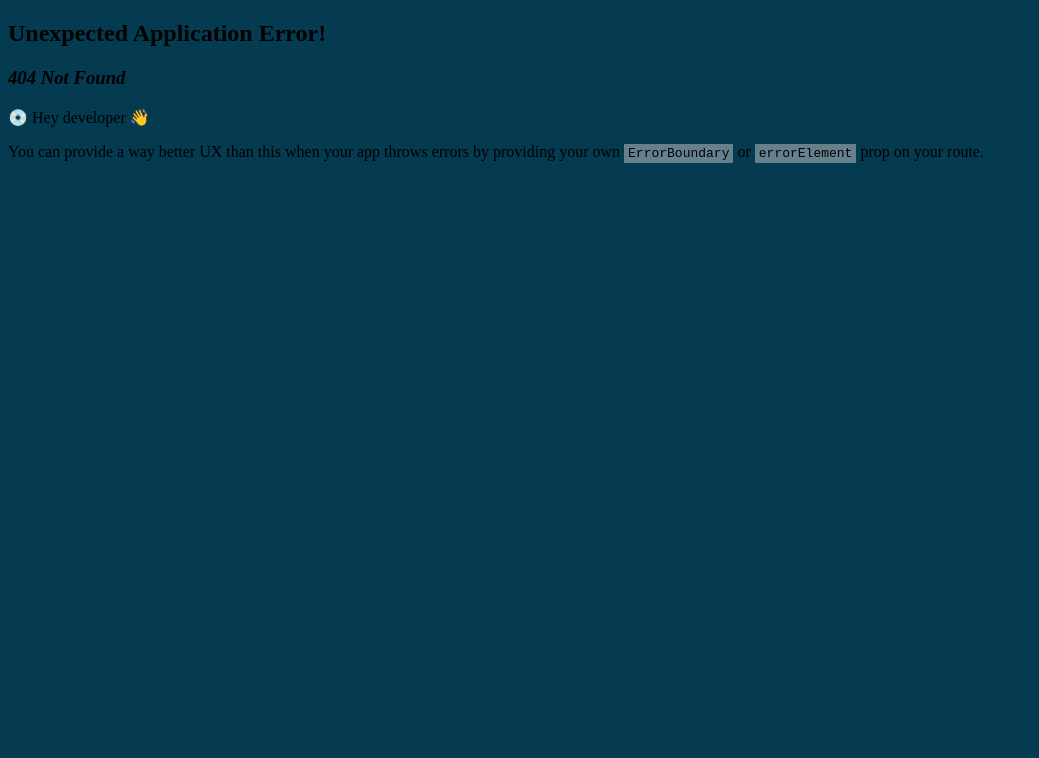
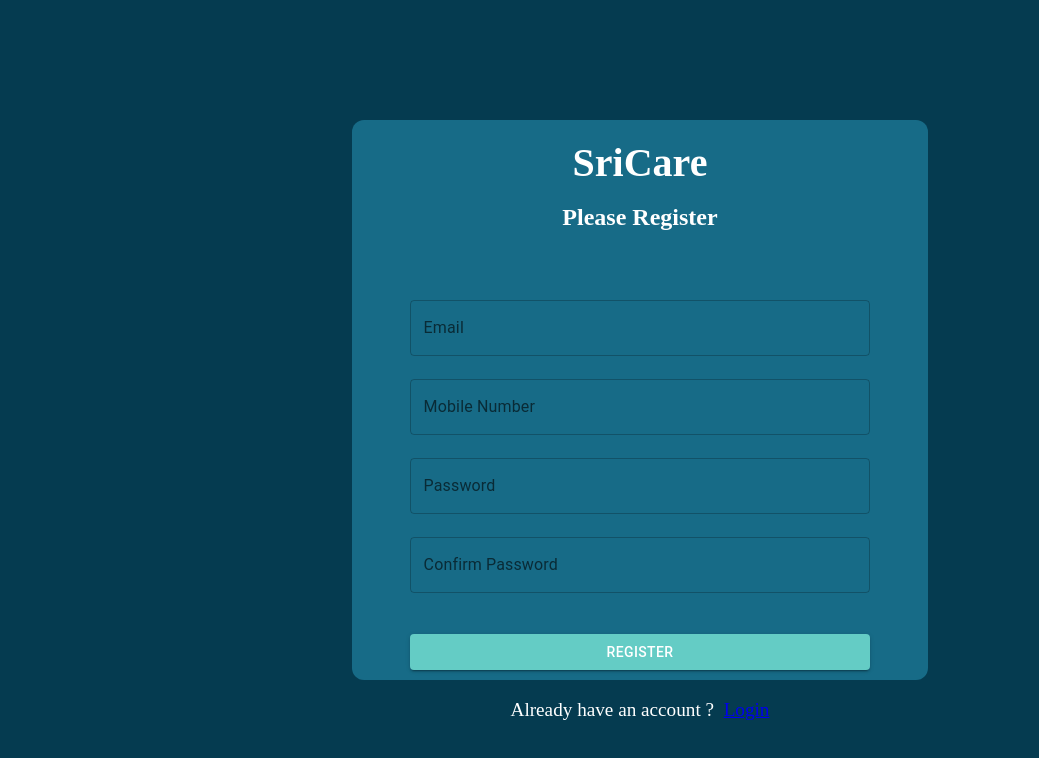
Before and after one commit to saneru-akarawita/SriCare-FrontEnd_Web, a React (Vite) app: page /register in a window 1280 px wide. Before the commit this address had no page. Shown: the top 758 px of the page, without its empty margins (0-1039 px from the left). Built offline with nearby package versions, Linux system fonts and the light colour scheme.

Commit message:
Login and Register UI Completed

```diff
--- a/src/pages/chatRoom.jsx
+++ b/src/pages/chatRoom.jsx
@@ -1,4 +1,4 @@
-import React, { useEffect, useState } from 'react'
+import { useEffect, useState } from 'react'
 import * as SockJS from 'sockjs-client';
 import {Stomp} from '@stomp/stompjs';
 import '../assets/chat.css';
@@ -173,7 +173,7 @@ const ChatRoom = () => {
                 name="userName"
                 value={userData.username}
                 onChange={handleUsername}
-                margin="normal"
+                // margin="normal"
               />
               <button type="button" onClick={registerUser}>
                     connect
--- /dev/null
+++ b/src/pages/loginPage.jsx
@@ -0,0 +1,127 @@
+import React from "react";
+import Box from '@mui/material/Box';
+import Container from '@mui/material/Container';
+import FormControl from '@mui/material/FormControl';
+import TextField from '@mui/material/TextField';
+import { createTheme, ThemeProvider } from '@mui/material/styles';
+import Button from '@mui/material/Button';
+
+const theme = createTheme({
+
+    overrides: {
+        MuiOutlinedInput: {
+          root: {
+            '& $notchedOutline': {
+              borderColor: 'white', // Change the outline color to white
+            },
+          },
+        },
+      },
+
+})
+
+function LoginPage() {
+  return (
+    <div>
+        <Container
+            style={{
+                display: 'flex',
+                alignItems: 'center',
+                justifyContent: 'center',
+                height: '98vh',
+            }}
+        >
+            <Box sx={{ backgroundColor: '#176B87', height: '65vh' , width: '50%'}}
+                borderRadius='12px'>
+
+                <Box
+                    sx={{
+                        height: '15%',
+                        width: '100%',
+                        display: 'flex',
+                        alignItems: 'center',
+                        justifyContent: 'center',
+                        fontSize: '2.5rem',
+                        fontWeight: 'bold',
+                        color: 'white',
+                     }}
+                >
+                    SriCare
+                </Box>
+
+                <Box
+                    sx={{
+                        width: '100%',
+                        display: 'flex',
+                        alignItems: 'center',
+                        justifyContent: 'center',
+                        fontSize: '1.5rem',
+                        fontWeight: 'bold',
+                        color: 'white',
+                     }}
+                >
+                    Please Login
+                </Box>
+
+                <FormControl
+                    sx={{
+                        width: '100%',
+                        display: 'flex',
+                        justifyContent: 'center',
+                        marginTop: '10%',
+                        marginBottom: '5%',
+                     }}
+                >
+                    <ThemeProvider theme={theme}>
+                        <TextField id="outlined-basic" label="Email" variant="outlined"
+                            sx={{
+                                width: '80%',
+                                marginX: 'auto',
+                                marginY: '2%',
+                            }}
+                        />
+                    </ThemeProvider>
+
+                    <ThemeProvider theme={theme}>
+                        <TextField id="outlined-basic" label="Password" variant="outlined"
+                            sx={{
+                                width: '80%',
+                                marginX: 'auto',
+                                marginY: '2%',
+                            }}
+                        />
+                    </ThemeProvider>
+
+                    <Button variant="contained"
+
+                        sx={{
+                            width: '80%',
+                            marginX: 'auto',
+                            marginTop: '5%',
+                            backgroundColor: '#64CCC5'
+                        }}
+
+                    >Login</Button>
+                </FormControl>
+
+                <Box
+                    sx={{
+                        width: '100%',
+                        display: 'flex',
+                        alignItems: 'center',
+                        justifyContent: 'center',
+                        fontSize: '1.2rem',
+                        color: 'white',
+                    }}
+                >
+                    Do not have an account ?
+                    &nbsp; <a href="/register">Register</a>
+                </Box>
+
+            </Box>
+        </Container>
+    </div>
+  );
+}
+
+export default LoginPage;
--- a/src/pages/mainBillPage.jsx
+++ b/src/pages/mainBillPage.jsx
@@ -1,4 +1,4 @@
-import React, { useState } from 'react';
+import { useState } from 'react';
 import TopBar from '../components/TopBar';
 import { Paper, Card, Button } from '@mui/material';
 import Box from '@mui/material/Box';
--- /dev/null
+++ b/src/pages/registerPage.jsx
@@ -0,0 +1,147 @@
+import React from "react";
+import Box from '@mui/material/Box';
+import Container from '@mui/material/Container';
+import FormControl from '@mui/material/FormControl';
+import TextField from '@mui/material/TextField';
+import { createTheme, ThemeProvider } from '@mui/material/styles';
+import Button from '@mui/material/Button';
+
+const theme = createTheme({
+
+    overrides: {
+        MuiOutlinedInput: {
+          root: {
+            '& $notchedOutline': {
+              borderColor: 'white', // Change the outline color to white
+            },
+          },
+        },
+      },
+
+})
+
+function RegisterPage() {
+  return (
+    <div>
+        <Container
+            style={{
+                display: 'flex',
+                alignItems: 'center',
+                justifyContent: 'center',
+                height: '98vh',
+            }}
+        >
+            <Box sx={{ backgroundColor: '#176B87', height: '70vh' , width: '50%'}}
+                borderRadius='12px'>
+
+                <Box
+                    sx={{
+                        height: '15%',
+                        width: '100%',
+                        display: 'flex',
+                        alignItems: 'center',
+                        justifyContent: 'center',
+                        fontSize: '2.5rem',
+                        fontWeight: 'bold',
+                        color: 'white',
+                     }}
+                >
+                    SriCare
+                </Box>
+
+                <Box
+                    sx={{
+                        width: '100%',
+                        display: 'flex',
+                        alignItems: 'center',
+                        justifyContent: 'center',
+                        fontSize: '1.5rem',
+                        fontWeight: 'bold',
+                        color: 'white',
+                     }}
+                >
+                    Please Register
+                </Box>
+
+                <FormControl
+                    sx={{
+                        width: '100%',
+                        display: 'flex',
+                        justifyContent: 'center',
+                        marginTop: '10%',
+                        marginBottom: '5%',
+                     }}
+                >
+                    <ThemeProvider theme={theme}>
+                        <TextField id="outlined-basic" label="Email" variant="outlined"
+                            sx={{
+                                width: '80%',
+                                marginX: 'auto',
+                                marginY: '2%',
+                            }}
+                        />
+                    </ThemeProvider>
+
+                    <ThemeProvider theme={theme}>
+                        <TextField id="outlined-basic" label="Mobile Number" variant="outlined"
+                            sx={{
+                                width: '80%',
+                                marginX: 'auto',
+                                marginY: '2%',
+                            }}
+                        />
+                    </ThemeProvider>
+
+                    <ThemeProvider theme={theme}>
+                        <TextField id="outlined-basic" label="Password" variant="outlined"
+                            sx={{
+                                width: '80%',
+                                marginX: 'auto',
+                                marginY: '2%',
+                            }}
+                        />
+                    </ThemeProvider>
+
+                    <ThemeProvider theme={theme}>
+                        <TextField id="outlined-basic" label="Confirm Password" variant="outlined"
+                            sx={{
+                                width: '80%',
+                                marginX: 'auto',
+                                marginY: '2%',
+                            }}
+                        />
+                    </ThemeProvider>
+
+                    <Button variant="contained"
+
+                        sx={{
+                            width: '80%',
+                            marginX: 'auto',
+                            marginTop: '5%',
+                            backgroundColor: '#64CCC5'
+                        }}
+
+                    >Register</Button>
+                </FormControl>
+
+                <Box
+                    sx={{
+                        width: '100%',
+                        display: 'flex',
+                        alignItems: 'center',
+                        justifyContent: 'center',
+                        fontSize: '1.2rem',
+                        color: 'white',
+                    }}
+                >
+                    Already have an account ?
+                    &nbsp; <a href="/login">Login</a>
+                </Box>
+
+            </Box>
+        </Container>
+    </div>
+  );
+}
+
+export default RegisterPage;
```
Also changed, not shown: src/routes/Router.jsx (+10 -0 lines), 2 other files (tests, documents, lock files or other folders).
